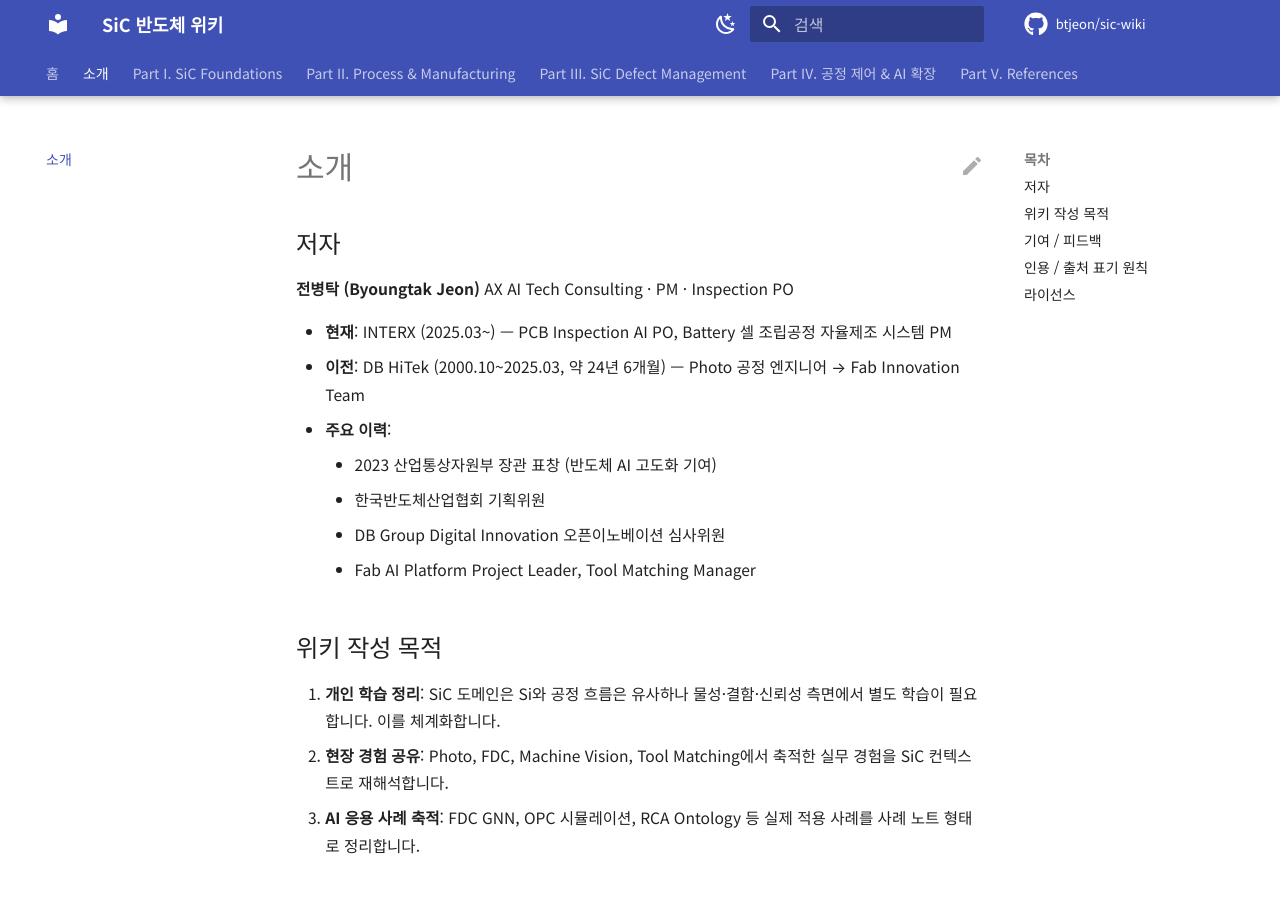
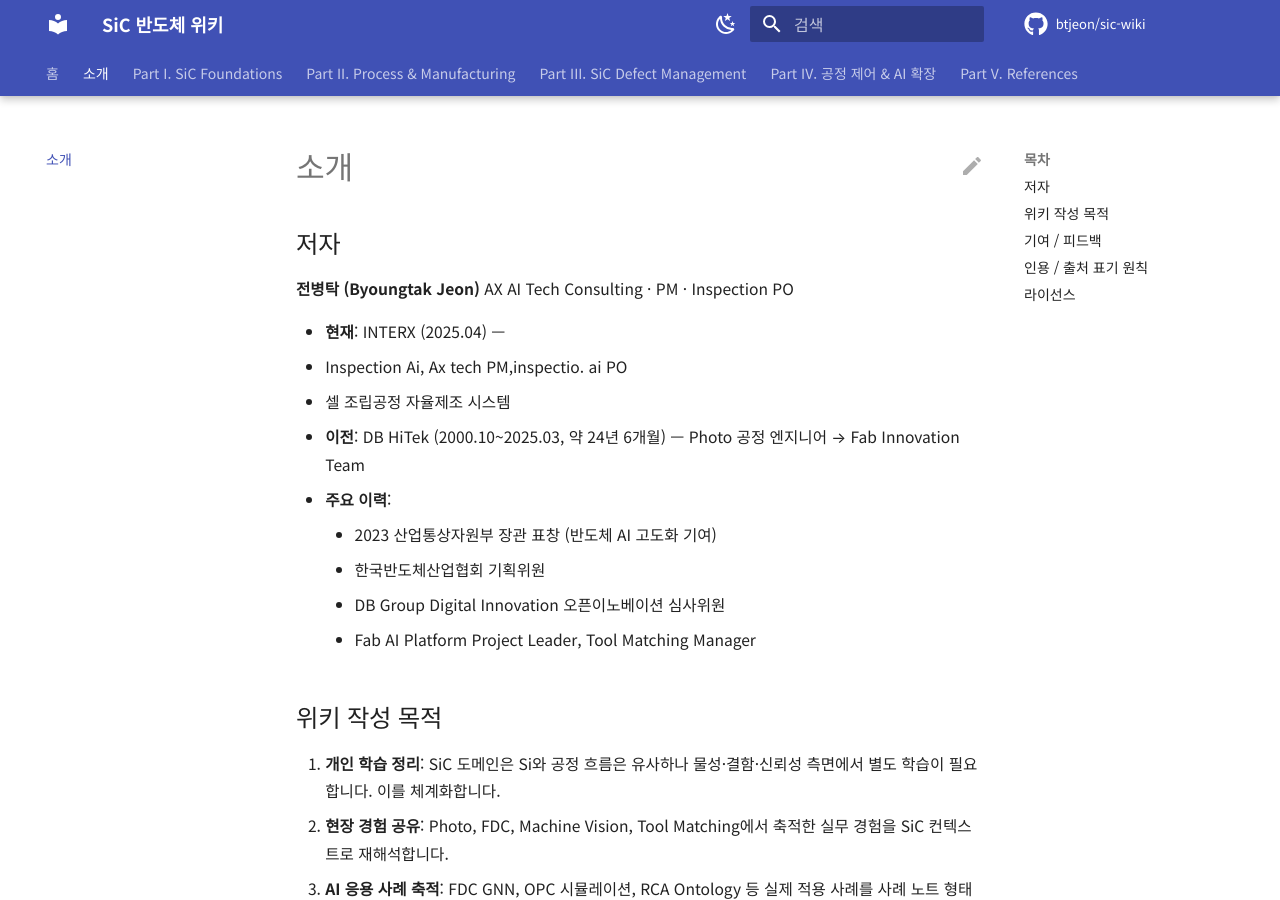
Before and after one commit to btjeon/sic-wiki, an MkDocs documentation site: the page built from docs/about.md, in a window 1280 px wide and 900 px high. Built offline with MkDocs 1.6.1 and Material for MkDocs 9.7.7, drawn with Linux system fonts in a browser that asks for light colours; comment, search, counter and statistics services are not loaded.

Commit message:
Update current position and roles in about.md
Corrected current position details and added roles.

```diff
--- a/docs/about.md
+++ b/docs/about.md
@@ -5,7 +5,9 @@
 **전병탁 (Byoungtak Jeon)**
 AX AI Tech Consulting · PM · Inspection PO
 
-- **현재**: INTERX (2025.03~) — PCB Inspection AI PO, Battery 셀 조립공정 자율제조 시스템 PM
+- **현재**: INTERX (2025.04) —
+- Inspection Ai, Ax tech PM,inspectio. ai PO
+- 셀 조립공정 자율제조 시스템
 - **이전**: DB HiTek (2000.10~2025.03, 약 24년 6개월) — Photo 공정 엔지니어 → Fab Innovation Team
 - **주요 이력**:
     - 2023 산업통상자원부 장관 표창 (반도체 AI 고도화 기여)
```
